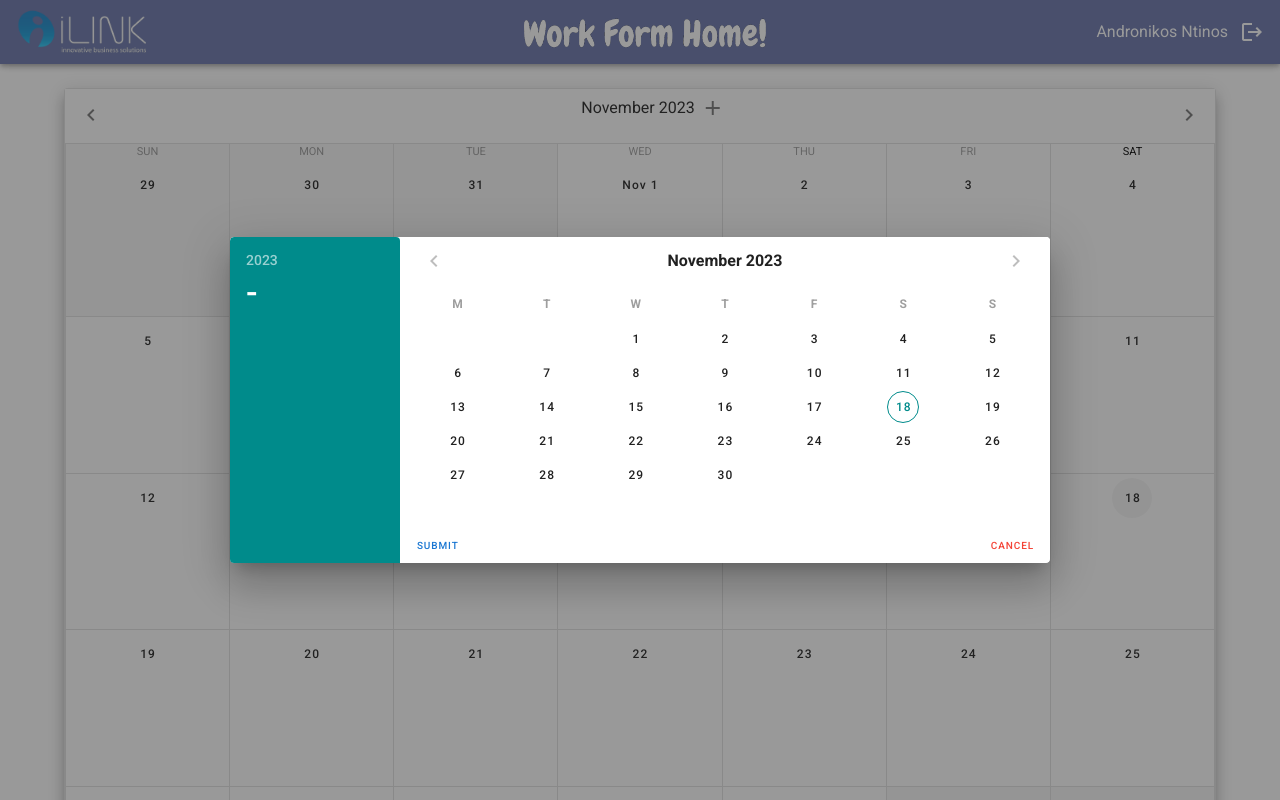
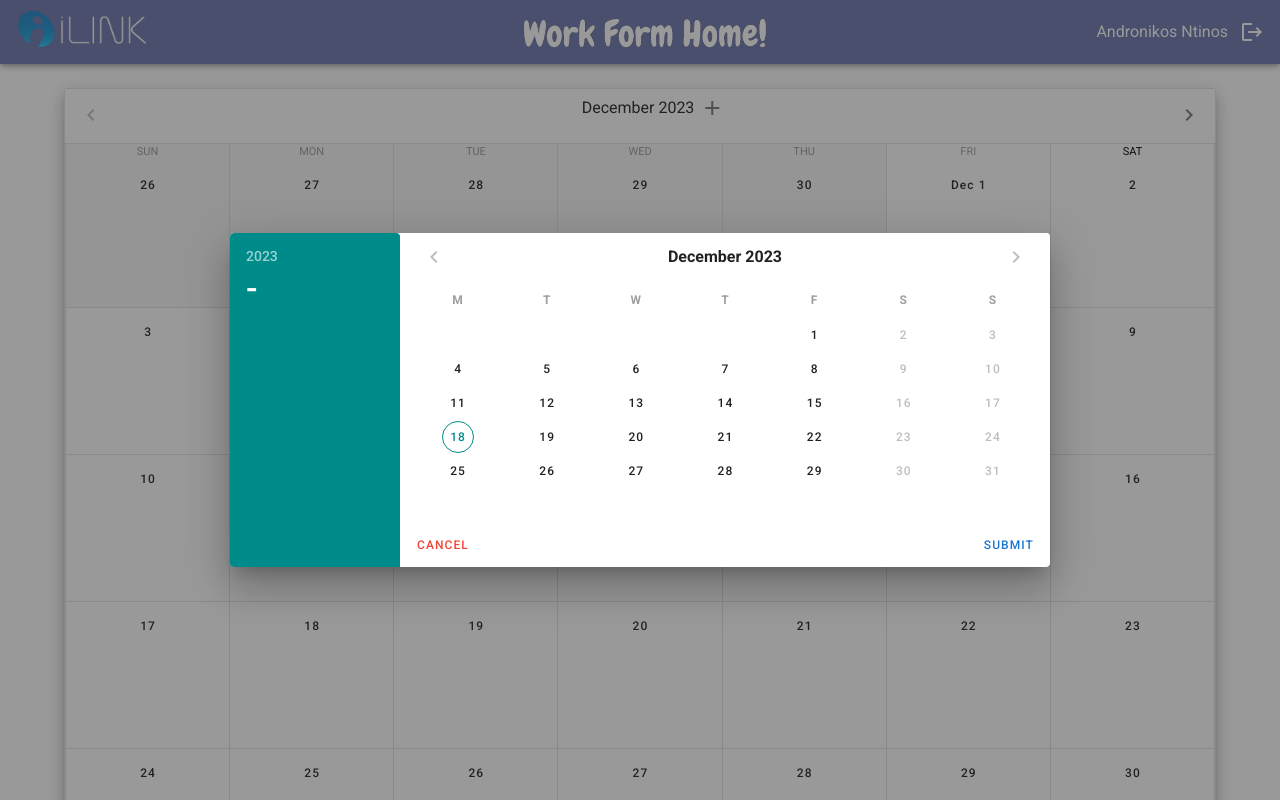
Before and after one commit to AndronikosN/calendar-work-from-home-front, a Vue app: page / in a window 1280 px wide. Both pictures are taken after a click on the button 712 px from the left and 108 px from the top of the page. Shown: the top 800 px of the page. Built offline with nearby package versions, Linux system fonts and the light colour scheme.

Commit message:
added rules for calendar and date picker, changed logo

```diff
--- a/src/components/Dashboard.vue
+++ b/src/components/Dashboard.vue
@@ -1,12 +1,12 @@
 <template>
   <div class="mt-5 ml-16 mr-16">
-    <v-card outlined class="mt-6" elevation="10">
+    <v-card outlined class="mt-6 mb-6" elevation="10">
       <v-sheet
         tile
         height="54"
         class="d-flex"
       >
-        <v-btn icon class="ma-2" @click="$refs.calendar.prev(), getMonth()">
+        <v-btn icon class="ma-2" :disabled="disabledBackMonth" @click="$refs.calendar.prev(), getMonth()">
           <v-icon>mdi-chevron-left</v-icon>
         </v-btn>
 
@@ -31,7 +31,7 @@
         </v-btn>
 
       </v-sheet>
-      <v-sheet height="800">
+      <v-sheet height="900">
         <v-calendar
           ref="calendar"
           v-model="value"
@@ -50,16 +50,19 @@
           v-model="dates"
           :min="minDate"
           :max="maxDate"
+          :show-current="value"
+          :allowed-dates="allowedDates"
           first-day-of-week="1"
           multiple
           width="650px"
           color="#008B8B"
           landscape
           elevation="18"
+          :key="datePickerKey"
         >
-          <v-btn @click="submitYourDays()" color="primary" text x-small>submit</v-btn>
+          <v-btn @click="closeEditor()" color="red" text small>cancel</v-btn>
           <v-spacer/>
-          <v-btn @click="closeEditor()" color="red" text x-small>cancel</v-btn>
+          <v-btn @click="submitYourDays()" color="primary" text small>submit</v-btn>
         </v-date-picker>
        </v-card>
     </v-dialog>
@@ -73,12 +76,14 @@
     data: () => ({
       type: 'month',
       mode: 'stack',
-      value: new Date().toISOString().split('T')[0],
+      value:  new Date(new Date().setMonth(new Date().getMonth() + 1)).toISOString().split('T')[0],
       month:'',
       year:'',
+      monthNumber: 0,
       editDialog: false,
       events: [],
       dates: [],
+      datePickerKey: 0,
     }),
     computed:{
       minDate() {
@@ -94,11 +99,16 @@
         let maxDate = year + '-' + month + '-' + '31'
 
         return maxDate
+      },
+      disabledBackMonth() {
+        console.log(this.monthNumber);
+        return parseInt(this.monthNumber) - parseInt(new Date().getMonth()) === 2;
       }
     },
     methods: {
       getMonth() {
         let monthNumber = this.value.split('-')[1]
+        this.monthNumber = monthNumber
         this.year = this.value.split('-')[0]
 
         if (monthNumber == 1) {
@@ -128,6 +138,7 @@
         }
       },
       enableEditor(){
+        this.datePickerKey++
         this.editDialog = true
       },
       closeEditor() {
@@ -135,7 +146,6 @@
         this.dates = []
       },
       submitYourDays(){
-        console.log(this.dates);
         for(let i=0; i<this.dates.length; i++){
           let day = {
             name: this.$store.getters.loggedInUser.first_name + ' ' +  this.$store.getters.loggedInUser.last_name,
@@ -146,7 +156,19 @@
           this.events.push(day)
         }
         this.closeEditor()
-      }
+      },
+      allowedDates(date) {
+        // If the value is a string, convert it to a Date object
+        if (typeof date === 'string') {
+          date = new Date(date);
+        }
+
+        // Get the day of the week (0 for Sunday, 1 for Monday, etc.)
+        const dayOfWeek = date.getDay();
+        console.log(dayOfWeek);
+        // Allow dates that are not Saturday (6) or Sunday (0)
+        return dayOfWeek !== 0 && dayOfWeek !== 6;
+      },
     },
 
     created() {
```
Also changed, not shown: src/assets/iLinkWhite.png.
